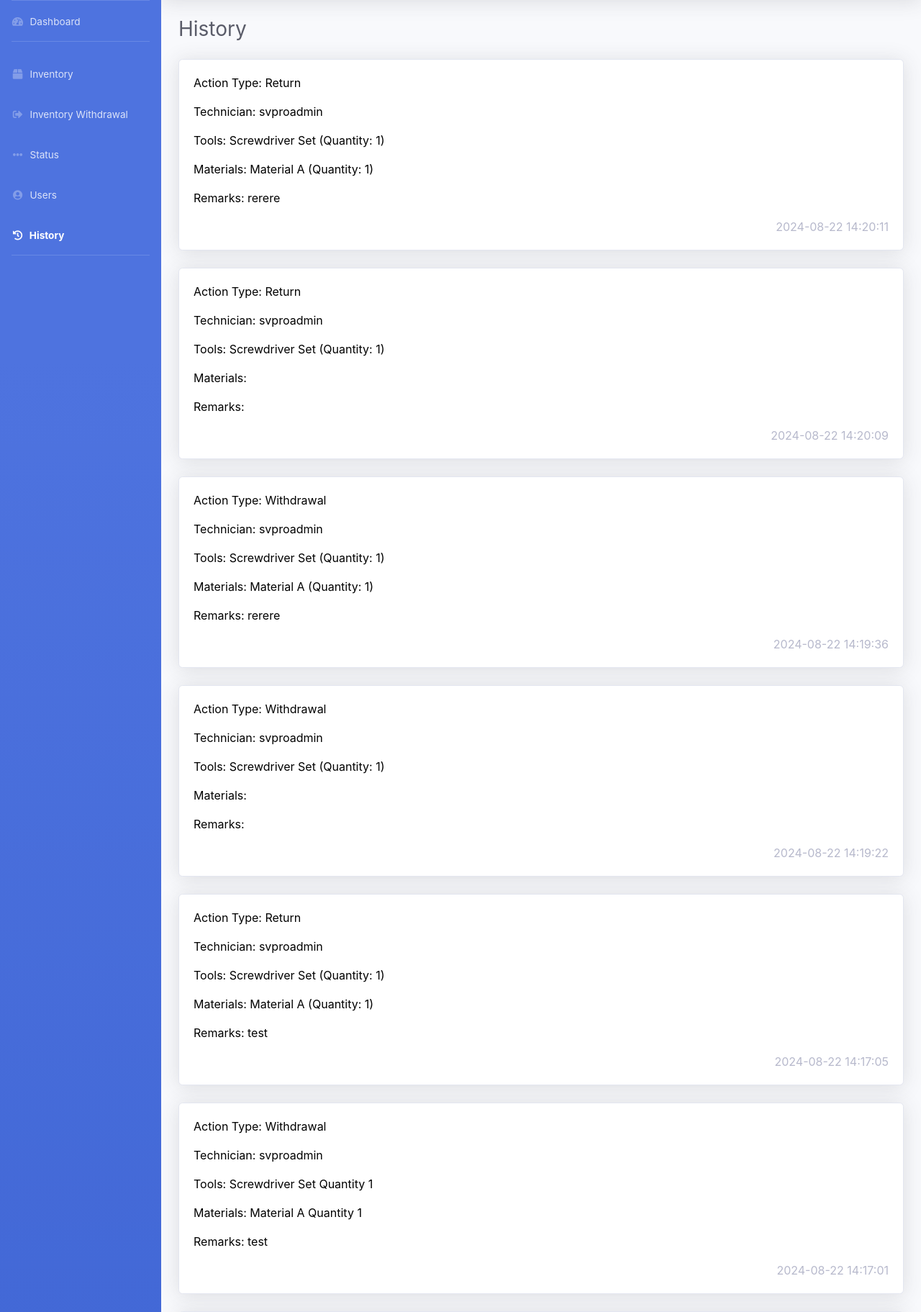
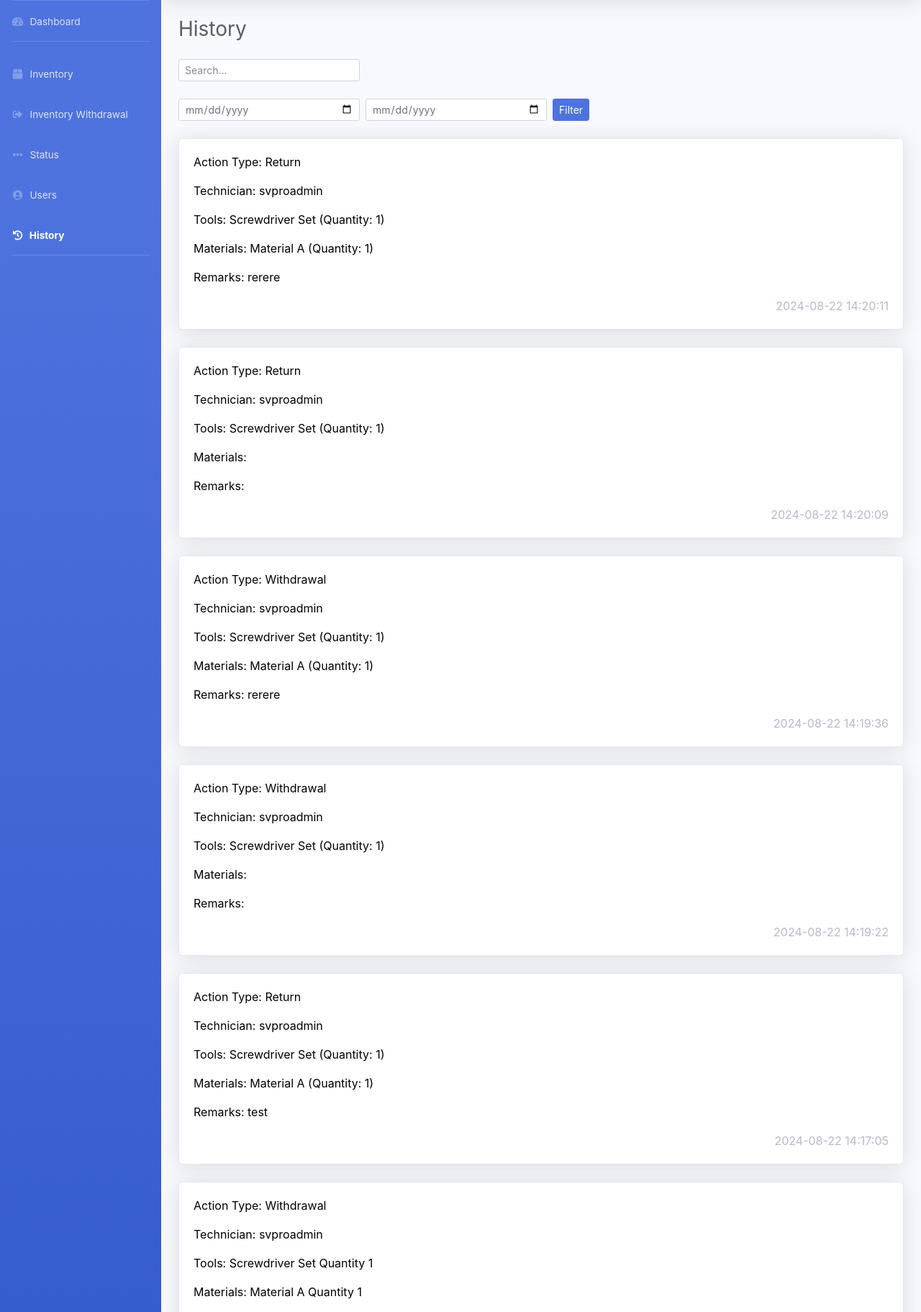
Before and after one commit to Shiro2602/SVPInventorySys, a PHP site: page /history.php in a window 1280 px wide. Shown: the part 70-1893 px from the top of the page at 72% size. Run offline with PHP 8.4, Linux system fonts and the light colour scheme; a user stored in the database is signed in; data comes from the database, SQL or seed files in the repository.

Commit message:
implemented search bar and filter

```diff
--- a/history.php
+++ b/history.php
@@ -15,13 +15,46 @@ $user_image = $user['image'] ?? 'img/undraw_profile.svg';
 
 $role = $_SESSION['role'];
 
-$sql = "SELECT * FROM history ORDER BY action_date DESC";
-$result = $conn->query($sql);
+$searchTerm = filter_var($_GET['search'] ?? '', FILTER_SANITIZE_STRING);
+$startDate = filter_var($_GET['start_date'] ?? '', FILTER_SANITIZE_STRING);
+$endDate = filter_var($_GET['end_date'] ?? '', FILTER_SANITIZE_STRING);
+
+$itemsPerPage = 10;
+$page = filter_var($_GET['page'] ?? 1, FILTER_VALIDATE_INT);
+if ($page < 1) {
+    $page = 1;
+}
+$offset = ($page - 1) * $itemsPerPage;
+
+$sql = "SELECT SQL_CALC_FOUND_ROWS * FROM history WHERE
+        (action_type LIKE ? OR
+        technician_name LIKE ? OR
+        tools LIKE ? OR
+        materials LIKE ?)";
+
+$params = ['%' . $searchTerm . '%', '%' . $searchTerm . '%', '%' . $searchTerm . '%', '%' . $searchTerm . '%'];
+
+if (!empty($startDate) && !empty($endDate)) {
+    $sql .= " AND action_date BETWEEN ? AND ?";
+    $params[] = $startDate;
+    $params[] = $endDate;
+}
+
+$sql .= " ORDER BY action_date DESC LIMIT ? OFFSET ?";
+$params[] = $itemsPerPage;
+$params[] = $offset;
+
+$stmt = $conn->prepare($sql);
+$stmt->bind_param(str_repeat('s', count($params)), ...$params);
+$stmt->execute();
+$result = $stmt->get_result();
+
+$totalRecords = $conn->query("SELECT FOUND_ROWS()")->fetch_assoc()['FOUND_ROWS()'];
+$totalPages = ceil($totalRecords / $itemsPerPage);
 
 $stmt->close();
 $conn->close();
 ?>
-
 
 <!DOCTYPE html>
 <html lang="en">
@@ -35,9 +68,18 @@ $conn->close();
     <!-- SB Admin 2 Bootstrap CSS -->
     <link href="https://cdn.jsdelivr.net/npm/startbootstrap-sb-admin-2@4.1.3/css/sb-admin-2.min.css" rel="stylesheet">
 </head>
+
 <style>
   .history-card p {
     color: black;
+  }
+  .pagination {
+    display: flex;
+    justify-content: center;
+    margin-top: 20px;
+  }
+  .page-item {
+    margin: 0 5px;
   }
 </style>
 
@@ -147,9 +189,18 @@ $conn->close();
 
                     <h1 class="h3 mb-4 text-gray-800">History</h1>
 
+                    <div class="mb-4 d-flex align-items-center">
+                        <input type="text" id="searchInput" class="form-control form-control-sm w-25 mr-2" placeholder="Search...">
+                    </div>
+                    <div class="mb-4 d-flex align-items-center">
+                        <input type="date" id="startDate" class="form-control form-control-sm w-25 mr-2">
+                        <input type="date" id="endDate" class="form-control form-control-sm w-25 ">
+                        <button id="filterButton" class="btn btn-primary btn-sm ml-2">Filter</button>
+                    </div>
+
                     <div class="row">
 
-                        <div class="col-lg-12 mb-4">
+                        <div class="col-lg-12 mb-4" id="historyContainer">
 
                             <?php if ($result->num_rows > 0): ?>
                                 <?php while($row = $result->fetch_assoc()): ?>
@@ -183,6 +234,18 @@ $conn->close();
 
                     </div>
 
+                    <nav class="pagination">
+                        <?php if ($page > 1): ?>
+                            <a class="page-item" href="?page=<?= $page - 1 ?>&search=<?= urlencode($searchTerm) ?>&start_date=<?= urlencode($startDate) ?>&end_date=<?= urlencode($endDate) ?>">Previous</a>
+                        <?php endif; ?>
+                        <?php for ($i = 1; $i <= $totalPages; $i++): ?>
+                            <a class="page-item <?= $i == $page ? 'active' : '' ?>" href="?page=<?= $i ?>&search=<?= urlencode($searchTerm) ?>&start_date=<?= urlencode($startDate) ?>&end_date=<?= urlencode($endDate) ?>"><?= $i ?></a>
+                        <?php endfor; ?>
+                        <?php if ($page < $totalPages): ?>
+                            <a class="page-item" href="?page=<?= $page + 1 ?>&search=<?= urlencode($searchTerm) ?>&start_date=<?= urlencode($startDate) ?>&end_date=<?= urlencode($endDate) ?>">Next</a>
+                        <?php endif; ?>
+                    </nav>
+
                 </div>
 
             </div>
@@ -198,6 +261,36 @@ $conn->close();
     <!-- SB Admin 2 JavaScript -->
     <script src="https://cdnjs.cloudflare.com/ajax/libs/startbootstrap-sb-admin-2/4.1.3/js/sb-admin-2.min.js"></script>
 
+    <script>
+    document.getElementById('searchInput').addEventListener('input', function() {
+        const searchValue = this.value;
+        fetch(`history.php?search=${encodeURIComponent(searchValue)}`)
+            .then(response => response.text())
+            .then(data => {
+                // Extract the relevant part of the HTML and update the history container
+                const parser = new DOMParser();
+                const doc = parser.parseFromString(data, 'text/html');
+                const historyContent = doc.getElementById('historyContainer').innerHTML;
+                document.getElementById('historyContainer').innerHTML = historyContent;
+            });
+    });
+
+            document.getElementById('filterButton').addEventListener('click', function() {
+                const searchValue = document.getElementById('searchInput').value;
+                const startDate = document.getElementById('startDate').value;
+                const endDate = document.getElementById('endDate').value;
+
+                fetch(`history.php?search=${encodeURIComponent(searchValue)}&start_date=${startDate}&end_date=${endDate}`)
+                    .then(response => response.text())
+                    .then(data => {
+                        const parser = new DOMParser();
+                        const doc = parser.parseFromString(data, 'text/html');
+                        const historyContent = doc.getElementById('historyContainer').innerHTML;
+                        document.getElementById('historyContainer').innerHTML = historyContent;
+                    });
+            });
+        </script>
+
 
 </body>
 
```
